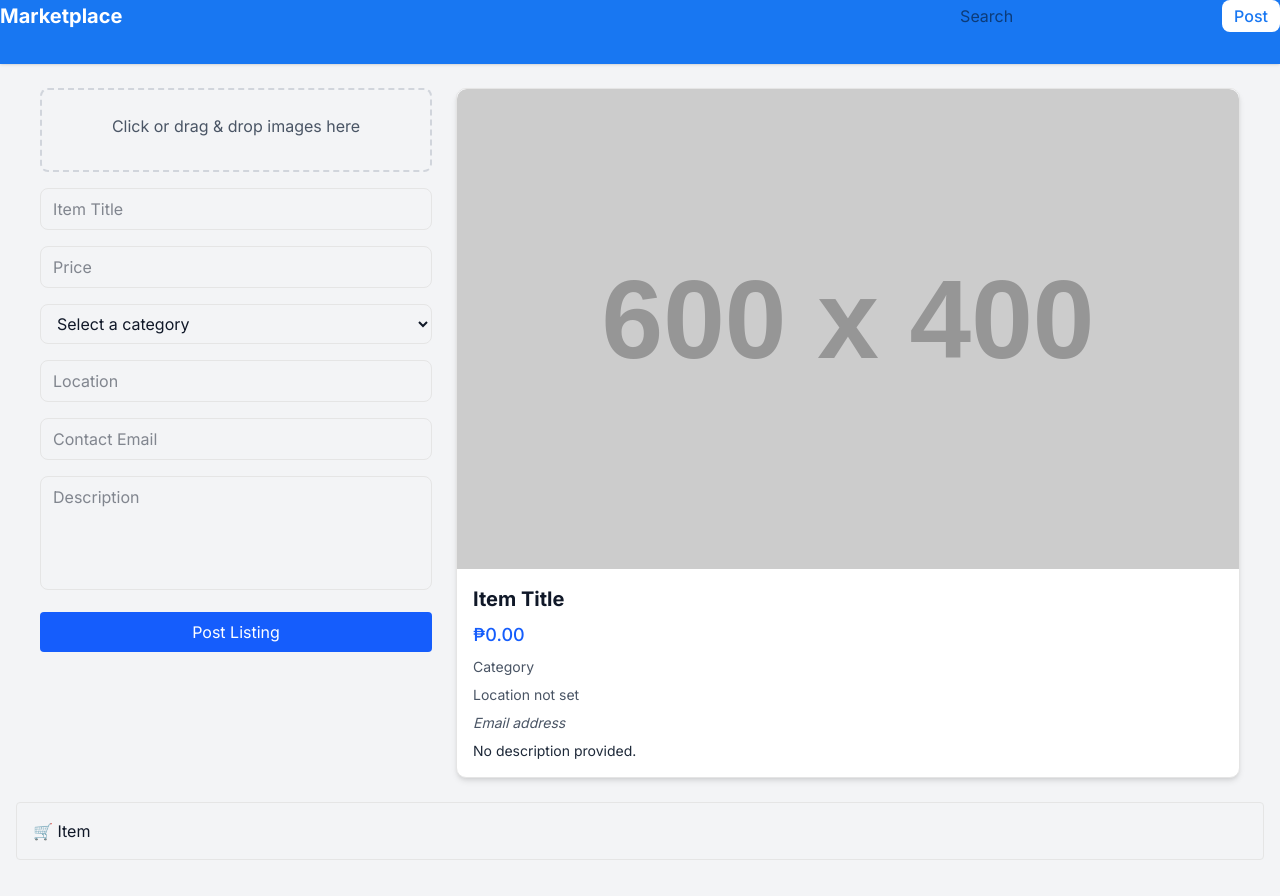
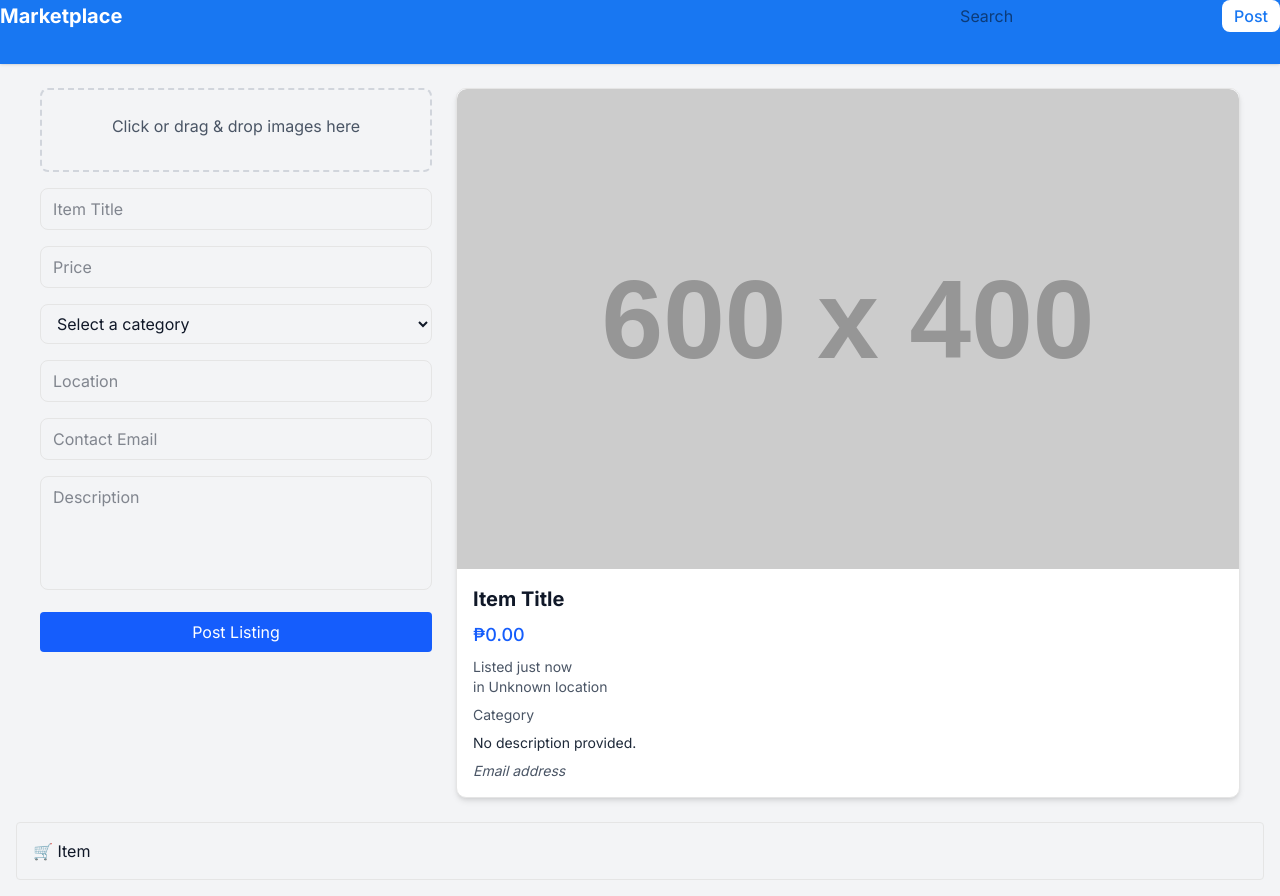
Before and after one commit to zeref1110/mini-marketplace, a Next.js app: page /create in a window 1280 px wide. Built offline with nearby package versions, Linux system fonts and the light colour scheme.

Commit message:
Implement time-based listed logic in preview

```diff
--- a/src/components/forms/ListingForm.tsx
+++ b/src/components/forms/ListingForm.tsx
@@ -14,6 +14,7 @@ export type ListingFormData = {
   images: File[];
   location: string;
   description: string;
+  createdAt: string;
 };
 
 export default function ListingForm() {
@@ -31,6 +32,7 @@ export default function ListingForm() {
       images: [],
       location: '',
       description: '',
+      createdAt: new Date().toISOString(),
     },
   });
 
--- a/src/components/forms/PreviewCard.tsx
+++ b/src/components/forms/PreviewCard.tsx
@@ -9,7 +9,33 @@ interface PreviewCardProps {
     category?: string;
     location?: string;
     description?: string;
+    createdAt?: string;
   };
+}
+
+// ⏱️ Helper function to format listing time
+function formatListingTime(dateStr?: string) {
+  if (!dateStr) return '';
+  const now = new Date();
+  const created = new Date(dateStr);
+  const diffMs = now.getTime() - created.getTime();
+  const diffHrs = Math.floor(diffMs / (1000 * 60 * 60));
+  const diffDays = Math.floor(diffHrs / 24);
+  const diffYears = now.getFullYear() - created.getFullYear();
+
+  if (diffHrs < 1) return 'Listed just now';
+  if (diffHrs < 24) return `Listed ${diffHrs} hr${diffHrs > 1 ? 's' : ''} ago`;
+  if (diffDays < 7) return `Listed ${diffDays} day${diffDays > 1 ? 's' : ''} ago`;
+  if (diffYears >= 1)
+    return `Listed in ${created.toLocaleDateString('en-US', {
+      month: 'long',
+      day: '2-digit',
+      year: 'numeric',
+    })}`;
+  return `Listed in ${created.toLocaleDateString('en-US', {
+    month: 'long',
+    day: '2-digit',
+  })}`;
 }
 
 export default function PreviewCard({ data }: PreviewCardProps) {
@@ -39,16 +65,16 @@ export default function PreviewCard({ data }: PreviewCardProps) {
           {data.price ? `₱${data.price}` : '₱0.00'}
         </p>
         <p className="text-sm text-gray-600">
+          {formatListingTime(data.createdAt)} <br /> in  {data.location || 'Unknown location'}
+        </p>
+        <p className="text-sm text-gray-600">
           {data.category || 'Category'}
         </p>
-        <p className="text-sm text-gray-600">
-          {data.location || 'Location not set'}
+        <p className="text-gray-800 text-sm">
+          {data.description || 'No description provided.'}
         </p>
         <p className="text-sm text-gray-600 italic">
           {data.email || 'Email address'}
-        </p>
-        <p className="text-gray-800 text-sm">
-          {data.description || 'No description provided.'}
         </p>
       </div>
     </div>
```
